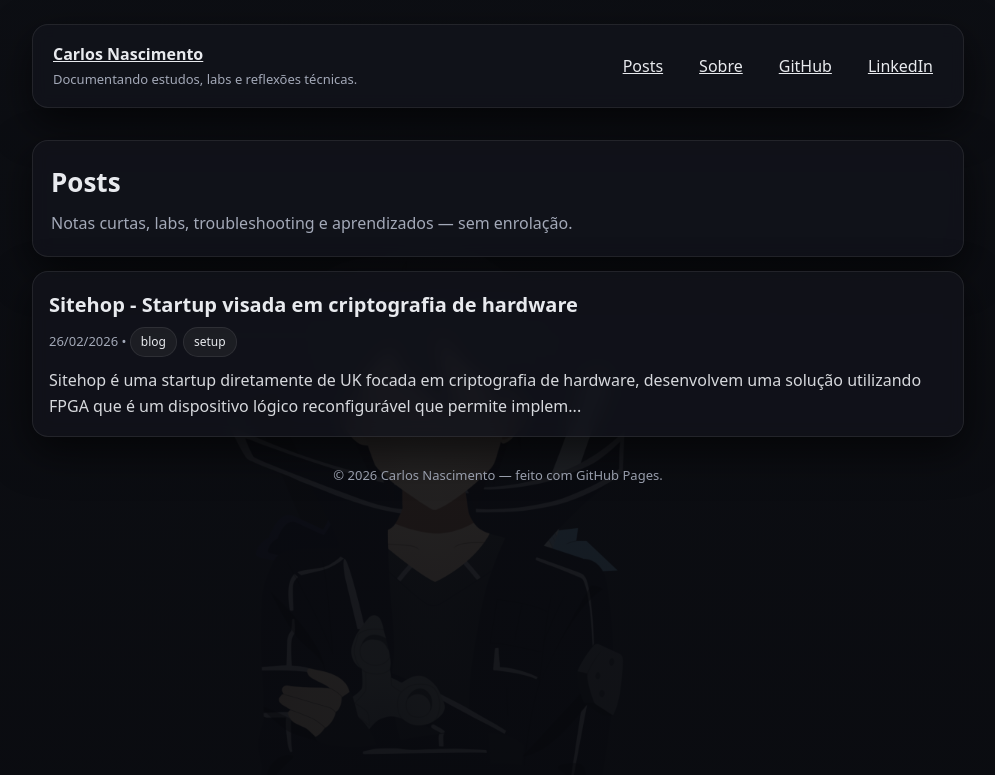
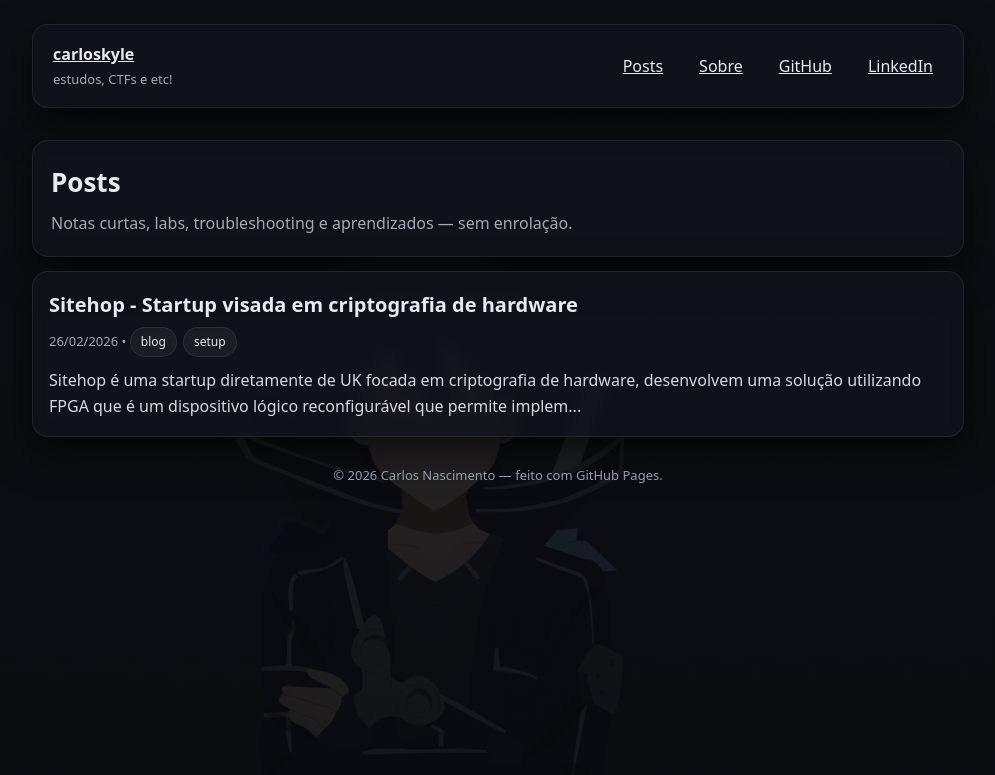
Before and after one commit to carloskyle/carloskyle.github.io, a Jekyll site: the page built from index.md, in a window 1280 px wide. Shown: the top 775 px of the page, without its empty margins (142-1137 px from the left). Built offline with Jekyll 4.4.1, drawn with Linux system fonts in a browser that asks for light colours.

Commit message:
Update _config.yml

```diff
--- a/_config.yml
+++ b/_config.yml
@@ -1,5 +1,5 @@
-title: "Carlos Nascimento"
-description: "Documentando estudos, labs e reflexões técnicas."
+title: "carloskyle"
+description: "estudos, CTFs e etc!"
 url: "https://carloskyle.github.io/"
 timezone: America/Sao_Paulo
 
```
